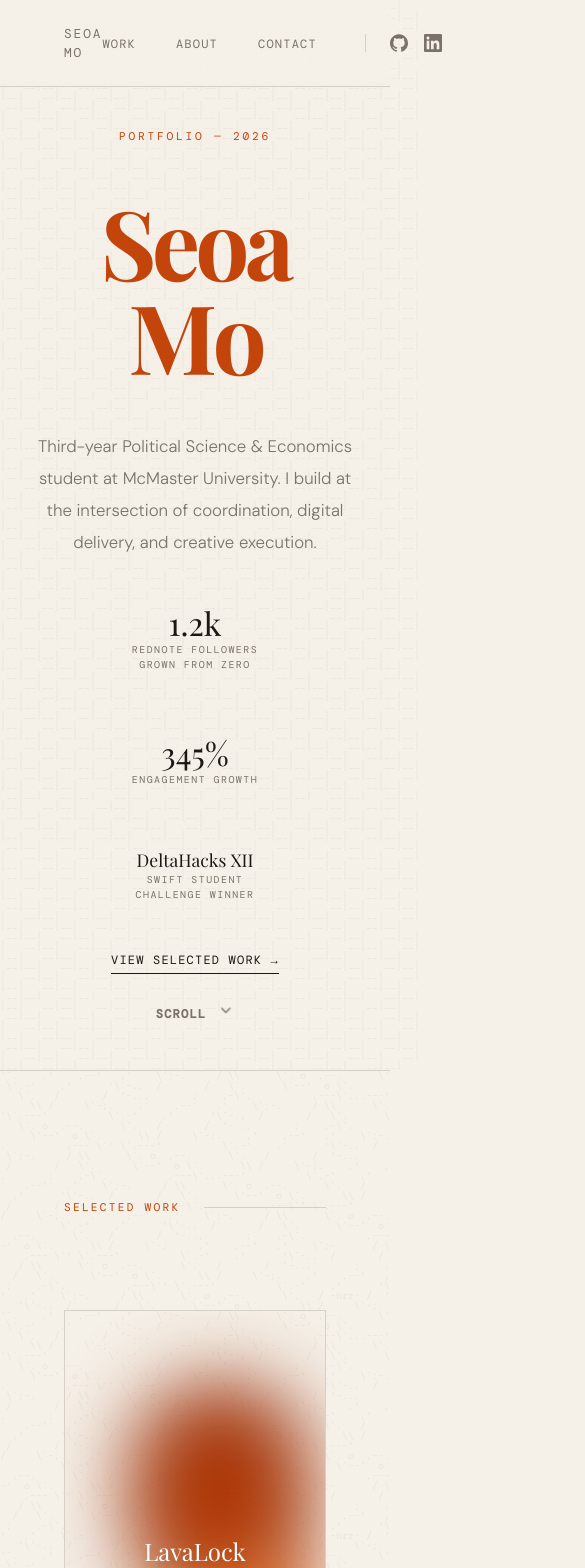
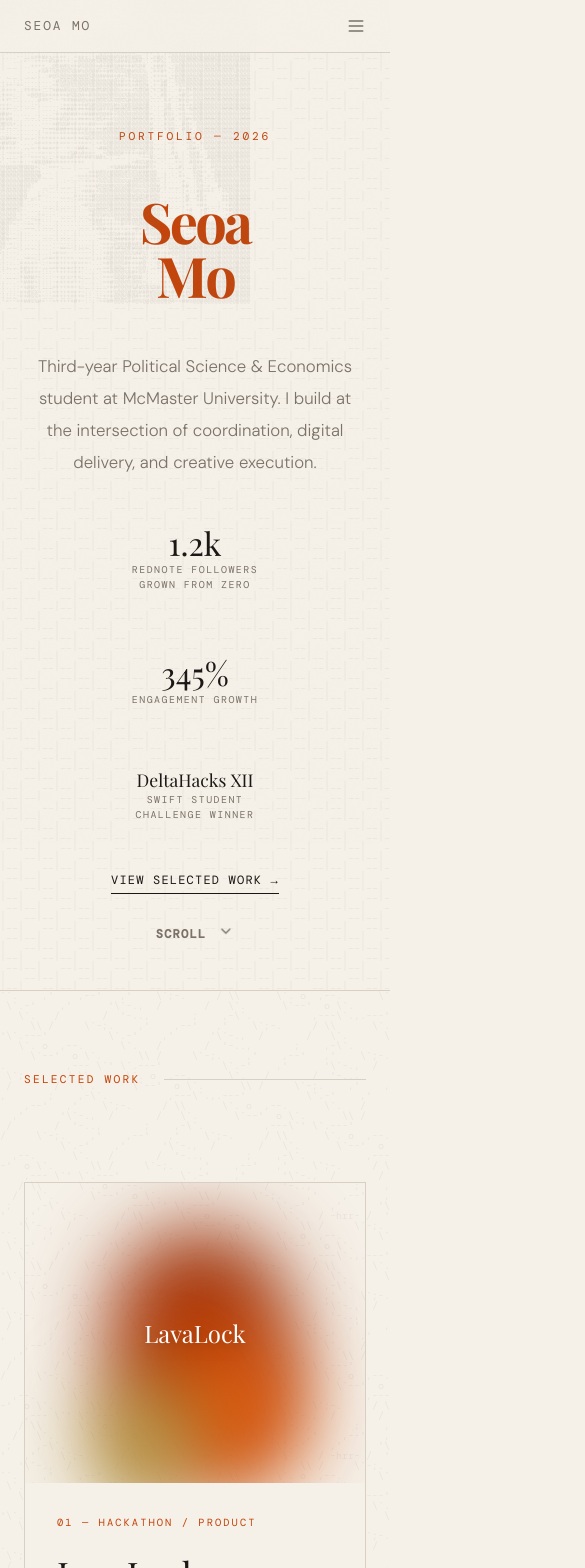
Before and after one commit to moseoa/moseoa.github.io, a React (Vite) app: page / in a window 390 px wide. Shown: the top 1568 px of the page, 585 px wide, since content can reach past the window. Built offline with nearby package versions, Linux system fonts and the light colour scheme; a web font is replaced by a local one.

Commit message:
changing compatibality with iphone

```diff
--- a/src/components/About.jsx
+++ b/src/components/About.jsx
@@ -12,7 +12,7 @@ const About = () => {
   ];
 
   return (
-    <section id="about" className="px-16 py-32 border-t border-border grid grid-cols-1 lg:grid-cols-2 gap-24 items-start relative overflow-hidden bg-cream">
+    <section id="about" className="px-6 md:px-16 py-20 md:py-32 border-t border-border grid grid-cols-1 lg:grid-cols-2 gap-12 lg:gap-24 items-start relative overflow-hidden bg-cream">
       {/* Background ASCII Art */}
       <div className="absolute top-0 left-0 w-[150%] h-full pointer-events-none select-none opacity-[0.05] overflow-hidden flex flex-wrap content-start z-0">
         {Array.from({ length: 100 }).map((_, i) => (
@@ -49,7 +49,7 @@ const About = () => {
           {skills.map((skill, index) => (
             <div
               key={index}
-              className={`p-6 border-b border-border ${index % 2 === 0 ? 'border-r sm:border-r' : 'sm:border-r-0'}`}
+              className={`p-6 border-b border-border ${index % 2 === 0 ? 'sm:border-r' : ''}`}
             >
               <p className="font-mono text-[0.7rem] uppercase tracking-[0.1em] text-muted mb-2">{skill.name}</p>
               <p className="font-playfair text-[1rem] text-ink">{skill.value}</p>
--- a/src/components/Contact.jsx
+++ b/src/components/Contact.jsx
@@ -2,7 +2,7 @@ import React from 'react';
 
 const Contact = () => {
   return (
-    <section id="contact" className="px-16 py-32 border-t border-border text-center">
+    <section id="contact" className="px-6 md:px-16 py-20 md:py-32 border-t border-border text-center">
       <h2 className="font-playfair text-[clamp(2.5rem,5vw,4.5rem)] leading-[1.1] tracking-[-0.03em] mb-6">
         Let's work<br /><em className="italic text-rust">together</em>
       </h2>
--- a/src/components/Footer.jsx
+++ b/src/components/Footer.jsx
@@ -116,14 +116,14 @@ const Footer = () => {
         </div>
 
         {/* Bottom Bar */}
-        <div className="border-t border-dashed border-border pt-8 flex flex-col md:flex-row justify-between items-center text-xs opacity-60 uppercase tracking-wider gap-4">
-          <div className="hidden lowercase md:block">
+        <div className="border-t border-dashed border-border pt-8 flex flex-col md:flex-row justify-between items-center text-xs opacity-60 uppercase tracking-wider gap-4 text-center md:text-left">
+          <div className="lowercase">
             seoa_mo_portfolio
           </div>
-          <div className="hidden lowercase md:block">
+          <div className="lowercase">
             {`[ end_of_page ]`}
           </div>
-          <div className="hidden lowercase md:block">
+          <div className="lowercase">
             built_with_react
           </div>
         </div>
--- a/src/components/Hero.jsx
+++ b/src/components/Hero.jsx
@@ -22,7 +22,7 @@ function LetterDisplay({ word }) {
       key={i}
       className={`letter group relative inline-flex items-center justify-center
       font-playfair font-bold tracking-tighter
-      text-[clamp(6rem,14vw,14rem)]
+      text-[clamp(3.5rem,14vw,14rem)]
       cursor-default select-none
       `}
       data-speed={rand(0.8, 1.03)}
@@ -115,7 +115,7 @@ const Hero = () => {
   return (
     <section
       ref={box}
-      className="min-h-screen relative flex flex-col items-center justify-center pt-32 pb-24 overflow-visible bg-cream"
+      className="min-h-screen relative flex flex-col items-center justify-center pt-32 pb-24 overflow-x-hidden bg-cream"
     >
       {/* Background ASCII Art */}
       <div className="absolute top-0 left-0 w-[150%] h-full pointer-events-none select-none opacity-[0.05] overflow-hidden flex flex-wrap content-start z-0">
@@ -145,7 +145,7 @@ const Hero = () => {
           </div>
 
           {/* PEARL_ASCII - Aligned to bottom right of text */}
-          <div className="pearl-wrapper absolute bottom-[-0.05em] right-[-1.2em] md:right-[-1.5em] z-0 select-none hidden sm:block">
+          <div className="pearl-wrapper absolute bottom-[-0.05em] right-0 sm:right-[-1.2em] md:right-[-1.5em] z-0 select-none block">
             <div className="opacity-15 hover:opacity-100 transition-all duration-500 group cursor-crosshair">
               <pre className="text-[0.08em] md:text-[0.09em] leading-[0.8] font-mono text-muted group-hover:text-ink transition-all duration-300">
                 {PEARL_ASCII}
--- a/src/components/Navbar.jsx
+++ b/src/components/Navbar.jsx
@@ -1,14 +1,21 @@
-import React from 'react';
+import React, { useState } from 'react';
 import Icon from './Icon';
+import { Menu, X } from 'lucide-react';
+import { motion, AnimatePresence } from 'framer-motion';
 
 const Navbar = () => {
+  const [isOpen, setIsOpen] = useState(false);
+
+  const toggleMenu = () => setIsOpen(!isOpen);
+
   return (
-    <nav className="fixed top-0 left-0 right-0 z-[100] px-16 py-6 flex justify-between items-center bg-cream/85 backdrop-blur-md border-b border-border">
+    <nav className="fixed top-0 left-0 right-0 z-[100] px-6 md:px-16 py-4 md:py-6 flex justify-between items-center bg-cream/85 backdrop-blur-md border-b border-border">
       <span className="font-mono text-[0.8rem] uppercase tracking-[0.15em] text-muted">
         Seoa Mo
       </span>
 
-      <ul className="flex gap-10 list-none items-center">
+      {/* Desktop Menu */}
+      <ul className="hidden md:flex gap-10 list-none items-center">
         <li><a href="#projects" className="font-mono text-[0.75rem] uppercase tracking-[0.1em] text-muted no-underline transition-colors hover:text-rust">Work</a></li>
         <li><a href="#about" className="font-mono text-[0.75rem] uppercase tracking-[0.1em] text-muted no-underline transition-colors hover:text-rust">About</a></li>
         <li><a href="#contact" className="font-mono text-[0.75rem] uppercase tracking-[0.1em] text-muted no-underline transition-colors hover:text-rust">Contact</a></li>
@@ -22,6 +29,76 @@ const Navbar = () => {
           </a>
         </div>
       </ul>
+
+      {/* Mobile Menu Button */}
+      <button
+        onClick={toggleMenu}
+        className="block md:hidden text-muted hover:text-rust transition-colors focus:outline-none z-50"
+        aria-label="Toggle menu"
+      >
+        {isOpen ? <X size={20} /> : <Menu size={20} />}
+      </button>
+
+      {/* Mobile Menu Drawer */}
+      <AnimatePresence>
+        {isOpen && (
+          <motion.div
+            initial={{ opacity: 0, height: 0 }}
+            animate={{ opacity: 1, height: 'auto' }}
+            exit={{ opacity: 0, height: 0 }}
+            transition={{ duration: 0.3, ease: 'easeInOut' }}
+            className="absolute top-full left-0 right-0 bg-cream/95 backdrop-blur-md border-b border-border px-8 py-8 flex flex-col gap-6 shadow-lg md:hidden overflow-hidden"
+          >
+            <ul className="flex flex-col gap-5 list-none">
+              <li>
+                <a
+                  href="#projects"
+                  onClick={toggleMenu}
+                  className="block font-mono text-[0.8rem] uppercase tracking-[0.15em] text-muted no-underline transition-colors hover:text-rust"
+                >
+                  Work
+                </a>
+              </li>
+              <li>
+                <a
+                  href="#about"
+                  onClick={toggleMenu}
+                  className="block font-mono text-[0.8rem] uppercase tracking-[0.15em] text-muted no-underline transition-colors hover:text-rust"
+                >
+                  About
+                </a>
+              </li>
+              <li>
+                <a
+                  href="#contact"
+                  onClick={toggleMenu}
+                  className="block font-mono text-[0.8rem] uppercase tracking-[0.15em] text-muted no-underline transition-colors hover:text-rust"
+                >
+                  Contact
+                </a>
+              </li>
+            </ul>
+            <div className="flex gap-6 items-center pt-6 border-t border-border/80">
+              <a
+                href="https://github.com/moseoa"
+                target="_blank"
+                rel="noreferrer"
+                className="text-muted hover:text-rust transition-colors flex items-center gap-2 font-mono text-[0.75rem] uppercase tracking-[0.15em]"
+              >
+                <Icon name="github" size={18} /> GitHub
+              </a>
+              <a
+                href="https://linkedin.com/in/moseoa"
+                target="_blank"
+                rel="noreferrer"
+                className="text-muted hover:text-rust transition-colors flex items-center gap-2 font-mono text-[0.75rem] uppercase tracking-[0.15em]"
+              >
+                <Icon name="linkedin" size={18} /> LinkedIn
+              </a>
+            </div>
+          </motion.div>
+        )}
+      </AnimatePresence>
     </nav>
   );
 };
--- a/src/components/Projects.jsx
+++ b/src/components/Projects.jsx
@@ -48,7 +48,7 @@ const ProjectCard = ({ project }) => {
       ref={cardRef}
       className="grid grid-cols-1 md:grid-cols-2 gap-0 border border-border mb-12 opacity-0 translate-y-[30px] transition-all duration-700 ease-out even:md:flex-row-reverse"
     >
-      <div className={`min-h-[480px] flex items-center justify-center overflow-hidden relative ${project.visualClass}`}>
+      <div className={`min-h-[300px] md:min-h-[480px] flex items-center justify-center overflow-hidden relative ${project.visualClass}`}>
         {project.isLava && (
           <>
             <div className="absolute rounded-full blur-[40px] animate-[float_6s_ease-in-out_infinite] w-[180px] h-[220px] bg-[radial-gradient(circle,#C4440A,#7A1A00)] top-[15%] left-[25%]" />
@@ -69,7 +69,7 @@ const ProjectCard = ({ project }) => {
         <div className={`z-10 font-playfair text-2xl drop-shadow-lg ${project.isRedNote ? 'text-rust' : 'text-white'}`}>{project.title}</div>
       </div>
 
-      <div className="p-14 flex flex-col justify-center bg-cream">
+      <div className="p-8 md:p-14 flex flex-col justify-center bg-cream">
         <p className="font-mono text-[0.65rem] uppercase tracking-[0.2em] text-rust mb-6">
           {project.id.toString().padStart(2, '0')} — {project.type}
         </p>
@@ -107,7 +107,7 @@ const ProjectCard = ({ project }) => {
 
 const Projects = () => {
   return (
-    <section id="projects" className="px-16 py-32 border-t border-border relative overflow-hidden bg-cream">
+    <section id="projects" className="px-6 md:px-16 py-20 md:py-32 border-t border-border relative overflow-hidden bg-cream">
       {/* Background ASCII Art */}
       <div className="absolute top-0 left-0 w-[150%] h-full pointer-events-none select-none opacity-[0.05] overflow-hidden flex flex-wrap content-start z-0">
         {Array.from({ length: 100 }).map((_, i) => (
```
